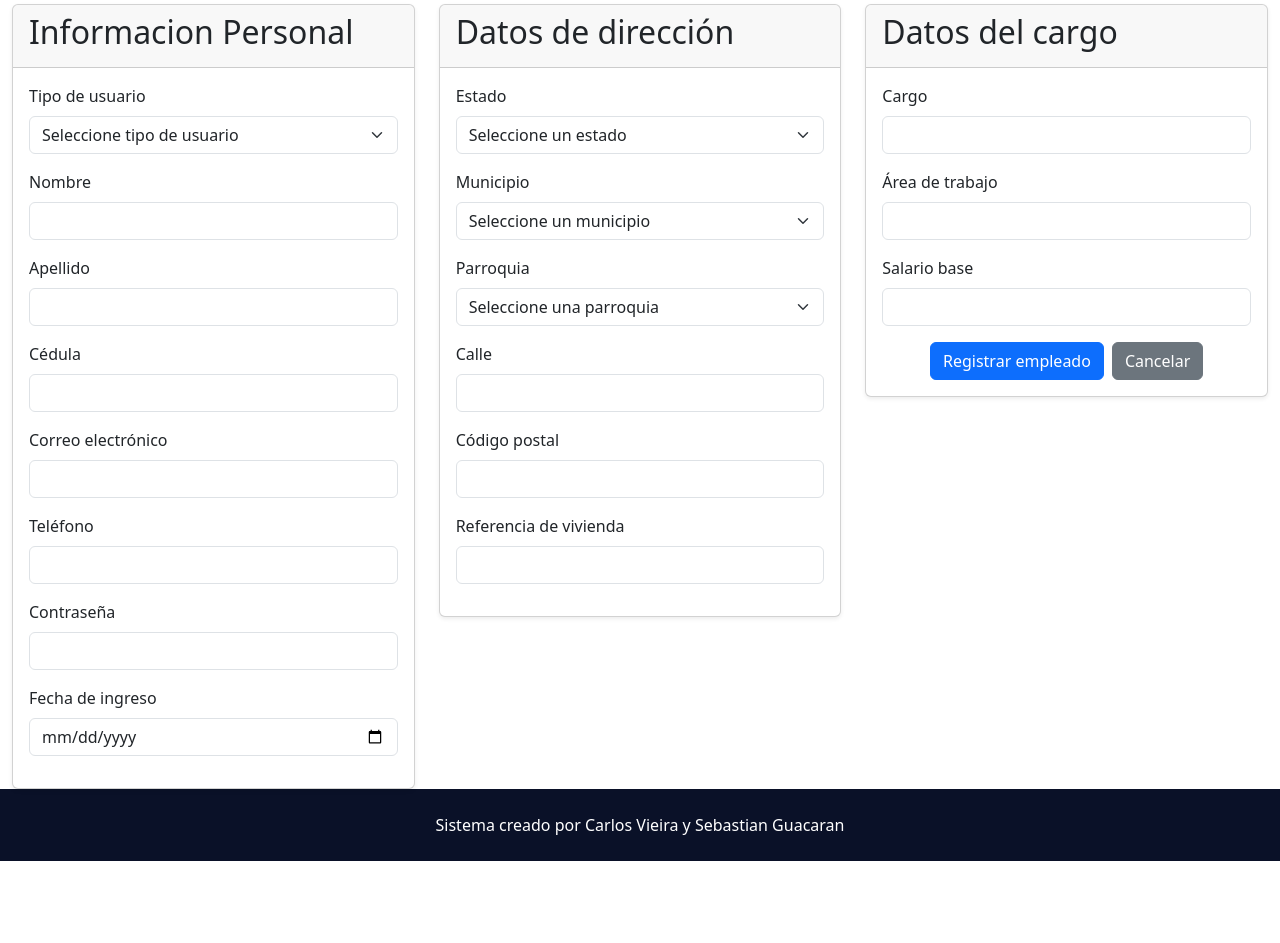
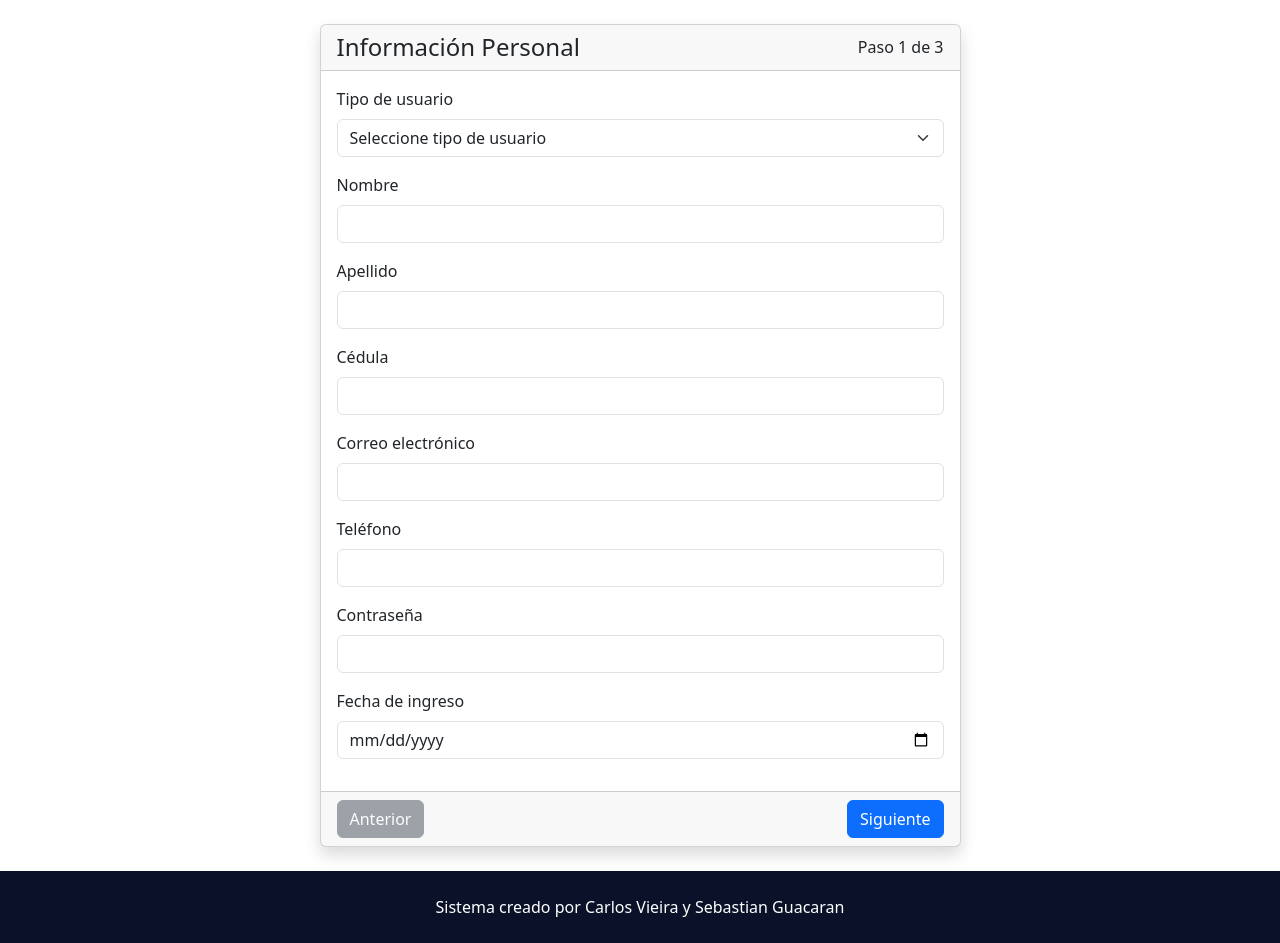
Before and after one commit to carldanvm/rrhh, a PHP site: page /rrhh/index.php?page=registro_empleados in a window 1280 px wide. Shown: the part 76-1019 px from the top of the page. Before the commit the page ends 937 px from the top, so only its background shows below. Run offline with PHP 8.4, Linux system fonts and the light colour scheme; the visitor is signed in with stand-in values (Sample User, id 1); data comes from the database, SQL or seed files in the repository.

Commit message:
mejora del formulario de registro de empleados

```diff
--- a/backend/registrar.php
+++ b/backend/registrar.php
@@ -1,6 +1,6 @@
 <?php
 
-if ($_SERVER["REQUEST_METHOD"] == "POST" && isset($_POST['registrar'])) {
+if ($_SERVER["REQUEST_METHOD"] == "POST") {
 
     // Datos del usuario
     $tipo_usuario = $_POST["tipo_usuario"];
--- a/vistas/registro_empleados.php
+++ b/vistas/registro_empleados.php
@@ -1,18 +1,31 @@
 <?php include "includes/header.php"; ?>
 
 
-<div class="container-fluid">
-    <form class="" id="registrar-empleado-form" action="index.php?page=registrar" method="post">
-        <div class="row full-page">
+<div class="container">
+    <?php if (isset($_SESSION['error'])): ?>
+        <div class="alert alert-danger alert-dismissible fade show mt-4" role="alert">
+            <?php
+                echo $_SESSION['error'];
+                unset($_SESSION['error']);
+            ?>
+            <button type="button" class="btn-close" data-bs-dismiss="alert" aria-label="Close"></button>
+        </div>
+    <?php endif; ?>
 
-            <div class="col-12 col-md-4 pt-1">
-                <div class="card shadow-sm">
-
-                    <div class="card-header">
-                        <h2 class="card-title">Informacion Personal</h2>
+    <div class="row justify-content-center">
+        <div class="col-12 col-lg-8 col-xl-7">
+            <form id="registrar-empleado-form" action="index.php?page=registrar" method="post">
+                <div class="card shadow mt-4 mb-4">
+                    <div class="card-header d-flex justify-content-between align-items-center">
+                        <h2 class="card-title mb-0 fs-4" id="step-title">Información Personal</h2>
+                        <div class="step-indicator">
+                            Paso <span id="current-step">1</span> de 3
+                        </div>
                     </div>
 
                     <div class="card-body">
+                        <!-- Paso 1: Información Personal -->
+                        <div class="step" id="step-1">
                             <div class="mb-3">
                                 <label for="tipo_usuario" class="form-label">Tipo de usuario</label>
                                 <select class="form-select" id="tipo_usuario" name="tipo_usuario" required>
@@ -27,9 +40,7 @@
                                 <input class="form-control" type="text" id="nombre" name="nombre"
                                     required pattern="^[A-Za-z]+(?:\s[A-Za-z]+)*$"
                                     title="El nombre solo puede contener letras y no puede estar vacio o en blanco"
-                                value="<?php if (isset($_SESSION['datos_form']['nombre'])) {
-                                            echo $_SESSION['datos_form']['nombre'];
-                                        } ?>">
+                                    value="<?php echo isset($_SESSION['datos_form']['nombre']) ? $_SESSION['datos_form']['nombre'] : ''; ?>">
                             </div>
 
                             <div class="mb-3">
@@ -37,9 +48,7 @@
                                 <input class="form-control" type="text" id="apellido" name="apellido"
                                     required pattern="^[A-Za-z]+(?:\s[A-Za-z]+)*$"
                                     title="El apellido solo puede contener letras y no puede estar vacio o en blanco"
-                                value="<?php if (isset($_SESSION['datos_form']['apellido'])) {
-                                            echo $_SESSION['datos_form']['apellido'];
-                                        } ?>">
+                                    value="<?php echo isset($_SESSION['datos_form']['apellido']) ? $_SESSION['datos_form']['apellido'] : ''; ?>">
                             </div>
 
                             <div class="mb-3">
@@ -47,9 +56,7 @@
                                 <input class="form-control" type="text" id="cedula" name="cedula"
                                     required pattern="\d+" maxlength="8"
                                     title="La cedula debe contener solo numeros, sin puntos y sin espacios en blanco"
-                                value="<?php if (isset($_SESSION['datos_form']['cedula'])) {
-                                            echo $_SESSION['datos_form']['cedula'];
-                                        } ?>">
+                                    value="<?php echo isset($_SESSION['datos_form']['cedula']) ? $_SESSION['datos_form']['cedula'] : ''; ?>">
                             </div>
 
                             <div class="mb-3">
@@ -57,9 +64,7 @@
                                 <input class="form-control" type="email" id="email" name="email"
                                     required pattern="^[a-zA-Z0-9._%+-]+@(gmail\.com|outlook\.com|hotmail\.com)$"
                                     title="Solo se permiten correos de Gmail, Outlook o Hotmail"
-                                value="<?php if (isset($_SESSION['datos_form']['email'])) {
-                                            echo $_SESSION['datos_form']['email'];
-                                        } ?>">
+                                    value="<?php echo isset($_SESSION['datos_form']['email']) ? $_SESSION['datos_form']['email'] : ''; ?>">
                             </div>
 
                             <div class="mb-3">
@@ -67,9 +72,7 @@
                                 <input class="form-control" type="text" id="telefono" name="telefono"
                                     required pattern="\d+" maxlength="13"
                                     title="El telefono debe contener solo numeros, sin espacios en blanco ni cualquier otro simbolo"
-                                value="<?php if (isset($_SESSION['datos_form']['telefono'])) {
-                                            echo $_SESSION['datos_form']['telefono'];
-                                        } ?>">
+                                    value="<?php echo isset($_SESSION['datos_form']['telefono']) ? $_SESSION['datos_form']['telefono'] : ''; ?>">
                             </div>
 
                             <div class="mb-3">
@@ -80,44 +83,31 @@
                             <div class="mb-3">
                                 <label for="fecha_ingreso" class="form-label">Fecha de ingreso</label>
                                 <input class="form-control" type="date" id="fecha_ingreso" name="fecha_ingreso" required
-                                value="<?php if (isset($_SESSION['datos_form']['fecha_ingreso'])) {
-                                            echo $_SESSION['datos_form']['fecha_ingreso'];
-                                        } ?>">
+                                    value="<?php echo isset($_SESSION['datos_form']['fecha_ingreso']) ? $_SESSION['datos_form']['fecha_ingreso'] : ''; ?>">
                             </div>
                         </div>
 
-
-                </div>
-            </div>
-
-
-            <div class="col-12 col-md-4 pt-1">
-                <div class="card shadow-sm">
-                    <div class="card-header">
-                        <h2 class="card-title">Datos de dirección</h2>
-                    </div>
-
-                    <div class="card-body">
-
+                        <!-- Paso 2: Datos de dirección -->
+                        <div class="step d-none" id="step-2">
                             <div class="mb-3">
                                 <label for="estado" class="form-label">Estado</label>
-                            <select class="form-select" id="estado" name="estado" aria-label="Estado">
-                                <option selected disabled value="">Seleccione un estado</option>
-                            </select required>
+                                <select class="form-select" id="estado" name="estado" required>
+                                    <option value="" disabled selected>Seleccione un estado</option>
+                                </select>
                             </div>
 
                             <div class="mb-3">
                                 <label for="municipio" class="form-label">Municipio</label>
-                            <select class="form-select" id="municipio" name="municipio" aria-label="Municipio">
-                                <option selected disabled value="">Seleccione un municipio</option>
-                            </select required>
+                                <select class="form-select" id="municipio" name="municipio" required>
+                                    <option value="" disabled selected>Seleccione un municipio</option>
+                                </select>
                             </div>
 
                             <div class="mb-3">
                                 <label for="parroquia" class="form-label">Parroquia</label>
-                            <select class="form-select" id="parroquia" name="parroquia" aria-label="Parroquia">
-                                <option selected disabled value="">Seleccione una parroquia</option>
-                            </select required>
+                                <select class="form-select" id="parroquia" name="parroquia" required>
+                                    <option value="" disabled selected>Seleccione una parroquia</option>
+                                </select>
                             </div>
 
                             <div class="mb-3">
@@ -125,9 +115,7 @@
                                 <input class="form-control" type="text" id="calle" name="calle"
                                     required pattern="^[A-Za-z0-9]+(?:\s[A-Za-z0-9]+)*$"
                                     title="La calle no puede estar vacio o en blanco"
-                                value="<?php if (isset($_SESSION['datos_form']['calle'])) {
-                                            echo $_SESSION['datos_form']['calle'];
-                                        } ?>">
+                                    value="<?php echo isset($_SESSION['datos_form']['calle']) ? $_SESSION['datos_form']['calle'] : ''; ?>">
                             </div>
 
                             <div class="mb-3">
@@ -135,9 +123,7 @@
                                 <input class="form-control" type="text" id="zip" name="zip"
                                     required pattern="\d+" maxlength="5"
                                     title="El codigo postal debe contener solo numeros, sin puntos y sin espacios en blanco"
-                                value="<?php if (isset($_SESSION['datos_form']['zip'])) {
-                                            echo $_SESSION['datos_form']['zip'];
-                                        } ?>">
+                                    value="<?php echo isset($_SESSION['datos_form']['zip']) ? $_SESSION['datos_form']['zip'] : ''; ?>">
                             </div>
 
                             <div class="mb-3">
@@ -145,42 +131,26 @@
                                 <input class="form-control" type="text" id="vivienda" name="vivienda"
                                     required pattern="^[A-Za-z0-9]+(?:\s[A-Za-z0-9]+)*$"
                                     title="La referencia no puede estar vacio o en blanco"
-                                value="<?php if (isset($_SESSION['datos_form']['vivienda'])) {
-                                            echo $_SESSION['datos_form']['vivienda'];
-                                        } ?>">
+                                    value="<?php echo isset($_SESSION['datos_form']['vivienda']) ? $_SESSION['datos_form']['vivienda'] : ''; ?>">
                             </div>
                         </div>
 
-
-                </div>
-
-
-            </div>
-            <div class="col-12 col-md-4 pt-1">
-                <div class="card shadow-sm">
-                    <div class="card-header">
-                        <h2 class="card-title">Datos del cargo</h2>
-                    </div>
-
-                    <div class="card-body">
+                        <!-- Paso 3: Datos del cargo -->
+                        <div class="step d-none" id="step-3">
                             <div class="mb-3">
                                 <label for="cargo" class="form-label">Cargo</label>
                                 <input class="form-control" type="text" id="cargo" name="cargo"
                                     required pattern="^[A-Za-z0-9]+(?:\s[A-Za-z0-9]+)*$"
                                     title="El cargo no puede estar vacio o en blanco"
-                                value="<?php if (isset($_SESSION['datos_form']['cargo'])) {
-                                            echo $_SESSION['datos_form']['cargo'];
-                                        } ?>">
+                                    value="<?php echo isset($_SESSION['datos_form']['cargo']) ? $_SESSION['datos_form']['cargo'] : ''; ?>">
                             </div>
 
                             <div class="mb-3">
                                 <label for="area" class="form-label">Área de trabajo</label>
                                 <input class="form-control" type="text" id="area" name="area"
                                     required pattern="^[A-Za-z0-9]+(?:\s[A-Za-z0-9]+)*$"
-                                title="El area de trabajo no puede estar vacio o en blanco"
-                                value="<?php if (isset($_SESSION['datos_form']['area'])) {
-                                            echo $_SESSION['datos_form']['area'];
-                                        } ?>">
+                                    title="El área no puede estar vacio o en blanco"
+                                    value="<?php echo isset($_SESSION['datos_form']['area']) ? $_SESSION['datos_form']['area'] : ''; ?>">
                             </div>
 
                             <div class="mb-3">
@@ -188,32 +158,92 @@
                                 <input class="form-control" type="text" id="salario_base" name="salario_base"
                                     required pattern="\d+" maxlength="6"
                                     title="El salario base debe contener solo numeros, sin puntos y sin espacios en blanco"
-                                value="<?php if (isset($_SESSION['datos_form']['salario_base'])) {
-                                            echo $_SESSION['datos_form']['salario_base'];
-                                        } ?>">
+                                    value="<?php echo isset($_SESSION['datos_form']['salario_base']) ? $_SESSION['datos_form']['salario_base'] : ''; ?>">
                             </div>
-
-                        <div class="d-flex flex-column gap-2">
-                            <div class="d-flex justify-content-center gap-2">
-                                <input class="btn btn-primary" type="submit" name="registrar" value="Registrar empleado">
-                                <button class="btn btn-secondary" type="button" onclick="window.location.href='index.php?page=panel_rrhh'">Cancelar</button>
-                            </div>
-                            <?php if (isset($_SESSION['error'])): ?>
-                                <div class="alert alert-danger" role="alert">
-                                    <?php
-                                    echo $_SESSION['error'];
-                                    unset($_SESSION['error']);
-                                    ?>
-                                </div>
-                            <?php endif; ?>
                         </div>
                     </div>
 
-                </div>
+                    <div class="card-footer d-flex justify-content-between">
+                        <button type="button" class="btn btn-secondary" id="prev-step" disabled>Anterior</button>
+                        <button type="button" class="btn btn-primary" id="next-step">Siguiente</button>
+                        <button type="submit" class="btn btn-success d-none" id="submit-form">Registrar</button>
                     </div>
                 </div>
             </form>
         </div>
+    </div>
+</div>
 
 <script src="js/selectorDirecciones.js"></script>
+<script>
+    document.addEventListener('DOMContentLoaded', function() {
+        const form = document.getElementById('registrar-empleado-form');
+        const steps = document.querySelectorAll('.step');
+        const nextBtn = document.getElementById('next-step');
+        const prevBtn = document.getElementById('prev-step');
+        const submitBtn = document.getElementById('submit-form');
+        const stepTitle = document.getElementById('step-title');
+        const currentStepSpan = document.getElementById('current-step');
+        let currentStep = 0;
+
+        const titles = [
+            'Información Personal',
+            'Datos de dirección',
+            'Datos del cargo'
+        ];
+
+        function updateStep() {
+            steps.forEach((step, index) => {
+                step.classList.toggle('d-none', index !== currentStep);
+            });
+
+            // Actualizar título y número de paso
+            stepTitle.textContent = titles[currentStep];
+            currentStepSpan.textContent = currentStep + 1;
+
+            // Actualizar botones
+            prevBtn.disabled = currentStep === 0;
+            nextBtn.classList.toggle('d-none', currentStep === steps.length - 1);
+            submitBtn.classList.toggle('d-none', currentStep !== steps.length - 1);
+        }
+
+        function validateCurrentStep() {
+            const currentStepElement = steps[currentStep];
+            const inputs = currentStepElement.querySelectorAll('input, select');
+            let isValid = true;
+
+            inputs.forEach(input => {
+                if (input.hasAttribute('required') && !input.value) {
+                    isValid = false;
+                    input.classList.add('is-invalid');
+                } else {
+                    input.classList.remove('is-invalid');
+                }
+            });
+
+            return isValid;
+        }
+
+        nextBtn.addEventListener('click', () => {
+            if (validateCurrentStep()) {
+                currentStep++;
+                updateStep();
+            }
+        });
+
+        prevBtn.addEventListener('click', () => {
+            currentStep--;
+            updateStep();
+        });
+
+        form.addEventListener('submit', (e) => {
+            if (!validateCurrentStep()) {
+                e.preventDefault();
+            }
+        });
+
+        // Inicializar
+        updateStep();
+    });
+</script>
 <?php include "includes/footer.php"; ?>
```
Also changed, not shown: js/face-recognition.js (+35 -80 lines), vistas/test.php (+6 -8 lines). Lines whose indentation alone changed are shown as unchanged.
